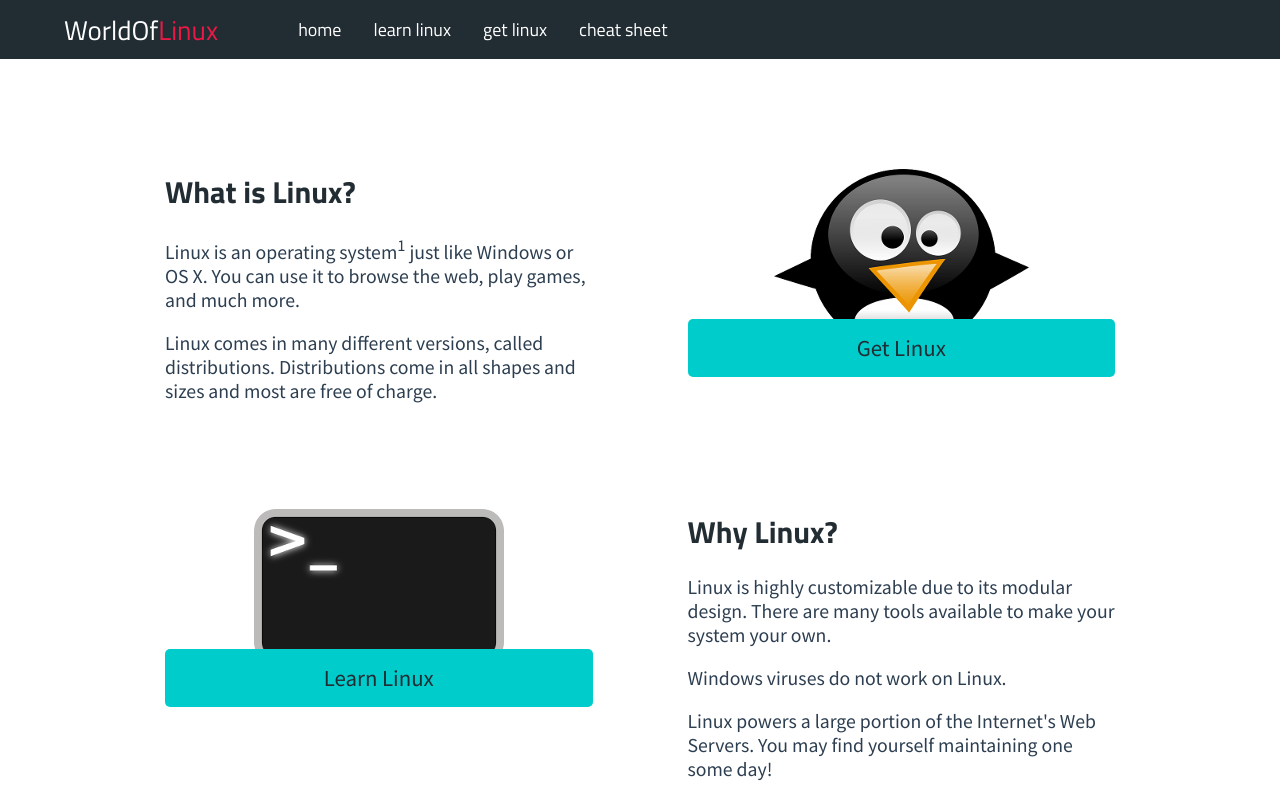
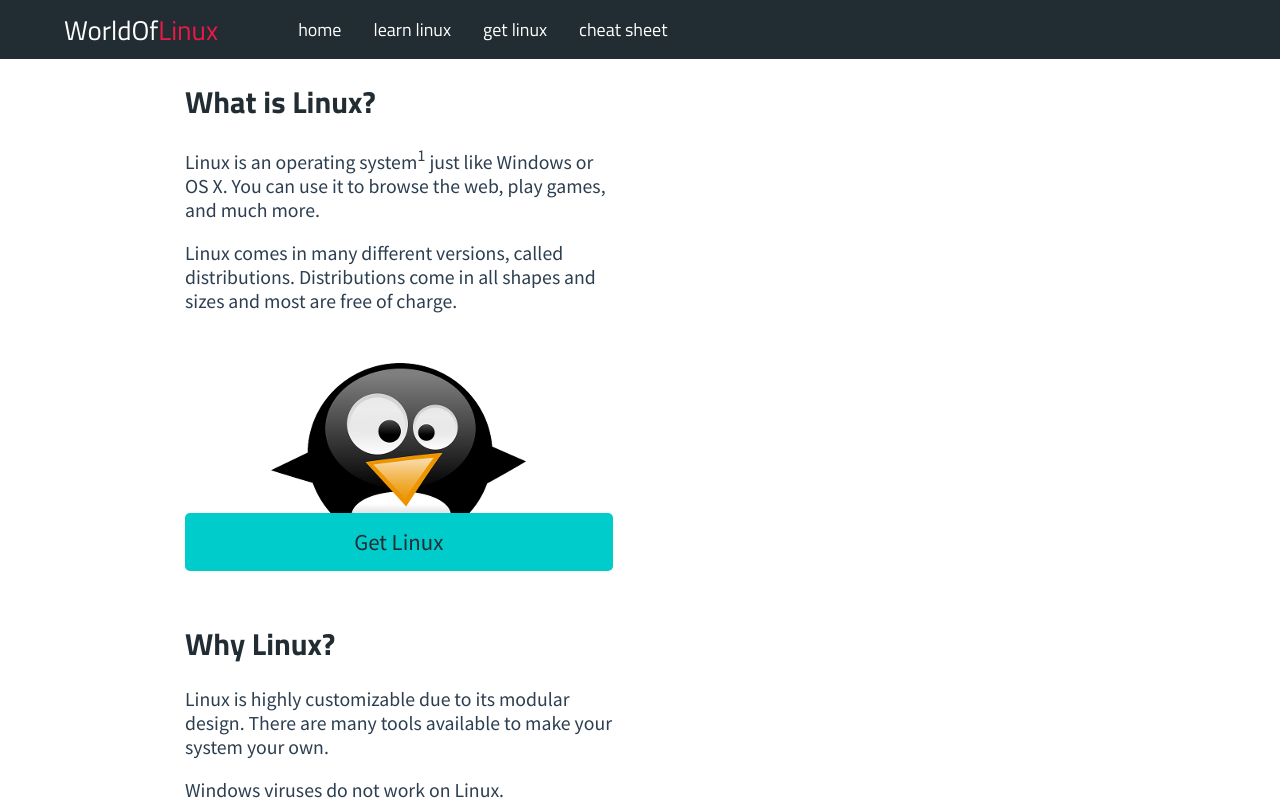
Before and after one commit to alisterg/linux-guide, a Vue app: page / in a window 1280 px wide. Shown: the top 800 px of the page. Built offline with nearby package versions, Linux system fonts and the light colour scheme.

Commit message:
Fix homepage css

```diff
--- a/src/assets/css/index.css
+++ b/src/assets/css/index.css
@@ -3,9 +3,8 @@
 All rights reserved.
 */
 
-.container{
+.container {
     max-width: 950px;
-    margin: 50px auto;
     font-family: 'Source Sans Pro', sans-serif;
     line-height: normal;
     overflow: auto;
@@ -85,24 +84,16 @@
 .distrolink:hover{
     border-bottom:5px solid #eb1946;
 }
-.right{
+.left, .right {
     width: 45%;
+    margin: 10px 20px 50px;
+}
+/* .right{
     margin-left: 2.5%;
-    margin-top:20px;
-    margin-bottom:20px;
-    float:right;
-    height: 300px;
-    clear:right;
 }
 .left{
-    width: 45%;
     margin-right: 2.5%;
-    margin-top:20px;
-    margin-bottom:20px;
-    float: left;
-    height:300px;
-    clear: left;
-}
+} */
 .index_header{
     width:100%;
 }
--- a/src/assets/css/main.css
+++ b/src/assets/css/main.css
@@ -102,7 +102,6 @@
     margin: 0 auto 20px;
 }
 .contentsLanding{
-    padding-top: 20px;
     padding-bottom: 60px;
     background-color:white;
     font-family: 'Source Sans Pro', Verdana, sans-serif;
@@ -353,7 +352,6 @@
         width: auto;
         float: none;
         clear: none;
-        margin: 20px;
     }
 
     #note1 {
```
